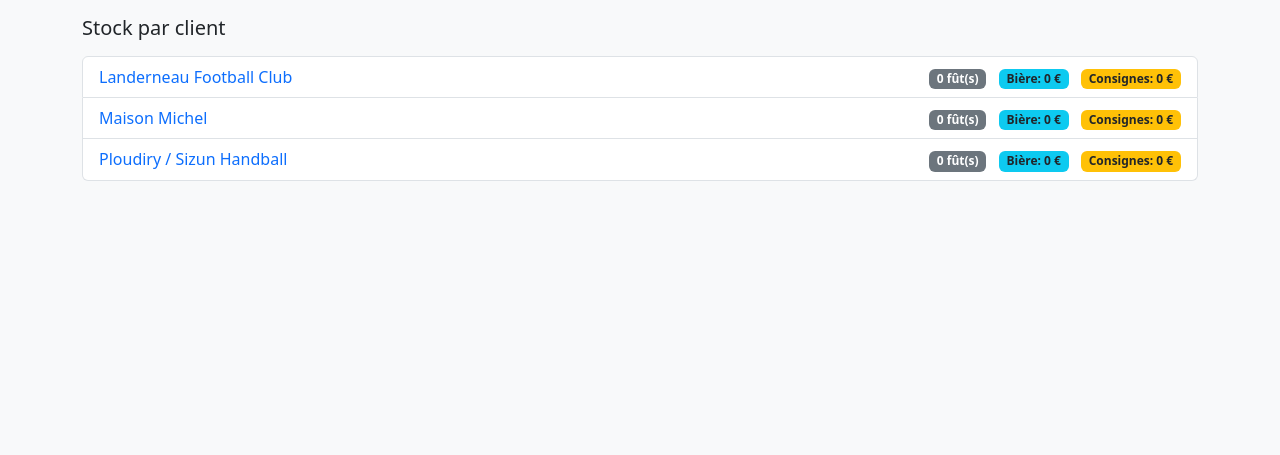
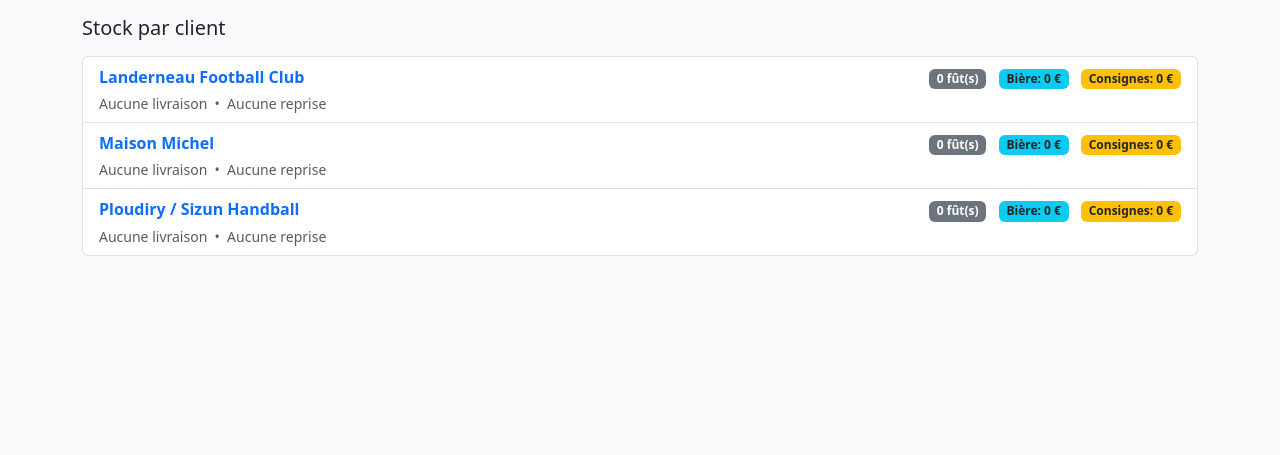
Before and after one commit to lecentrallanderneau-oss/livraison-et-suivi-futs, a Flask app: page / in a window 1280 px wide. Shown: the part 57-512 px from the top of the page. Run offline with Flask 3, Linux system fonts and the light colour scheme.

Commit message:
Update index.html

```diff
--- a/templates/index.html
+++ b/templates/index.html
@@ -5,13 +5,20 @@
 <ul class="list-group">
   {% for r in rows %}
   {% set in_place = (r.out_qty - r.in_qty) %}
-  <li class="list-group-item d-flex justify-content-between align-items-center">
-    <a class="text-decoration-none" href="{{ url_for('client_detail', client_id=r.id) }}">{{ r.name }}</a>
-    <span class="text-nowrap">
-      <span class="badge bg-secondary me-2">{{ in_place }} fût(s)</span>
-      <span class="badge bg-info text-dark me-2">Bière: {{ '%.0f'|format(r.beer_in_play) }} €</span>
-      <span class="badge bg-warning text-dark">Consignes: {{ '%.0f'|format(r.deposit_in_play) }} €</span>
-    </span>
+  <li class="list-group-item">
+    <div class="d-flex justify-content-between align-items-center">
+      <a class="text-decoration-none fw-semibold" href="{{ url_for('client_detail', client_id=r.id) }}">{{ r.name }}</a>
+      <span class="text-nowrap">
+        <span class="badge bg-secondary me-2">{{ in_place }} fût(s)</span>
+        <span class="badge bg-info text-dark me-2">Bière: {{ '%.0f'|format(r.beer_in_play) }} €</span>
+        <span class="badge bg-warning text-dark">Consignes: {{ '%.0f'|format(r.deposit_in_play) }} €</span>
+      </span>
+    </div>
+    <div class="small text-muted mt-1">
+      {% if r.last_delivery_at %}Dernière livraison: {{ r.last_delivery_at.strftime('%d/%m/%Y %H:%M') }}{% else %}Aucune livraison{% endif %}
+      &nbsp;•&nbsp;
+      {% if r.last_pickup_at %}Dernière reprise: {{ r.last_pickup_at.strftime('%d/%m/%Y %H:%M') }}{% else %}Aucune reprise{% endif %}
+    </div>
   </li>
   {% endfor %}
 </ul>
```
